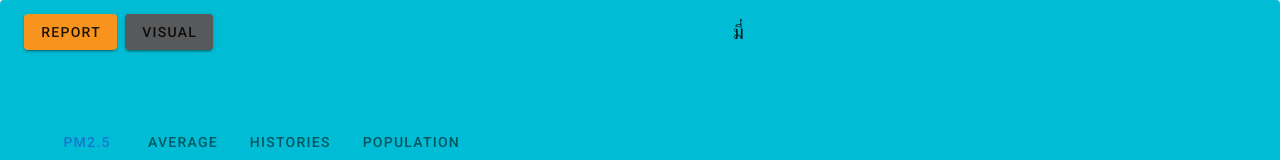
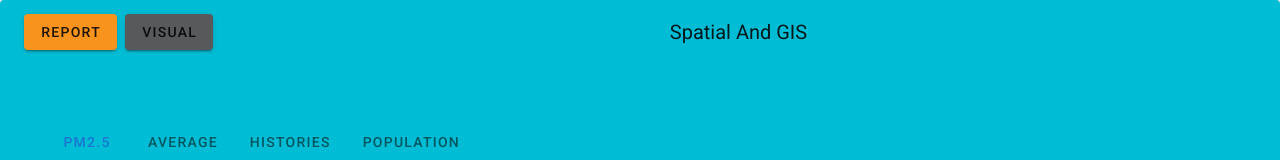
Before and after one commit to PotiwanLBin/gis, a Nuxt app: page /report in a window 1280 px wide. Shown: the top 160 px of the page. Built offline with nearby package versions, Linux system fonts and the light colour scheme.

Commit message:
Update default.vue

```diff
--- a/layouts/default.vue
+++ b/layouts/default.vue
@@ -10,7 +10,7 @@
           >
         </div>
 
-        <v-toolbar-title class="mx-auto">มี่</v-toolbar-title>
+        <v-toolbar-title class="mx-auto">Spatial And GIS</v-toolbar-title>
 
         <!-- <template v-slot:extension v-if="$route.name == 'report'">
           <v-tabs v-model="tab" align-with-title>
```
